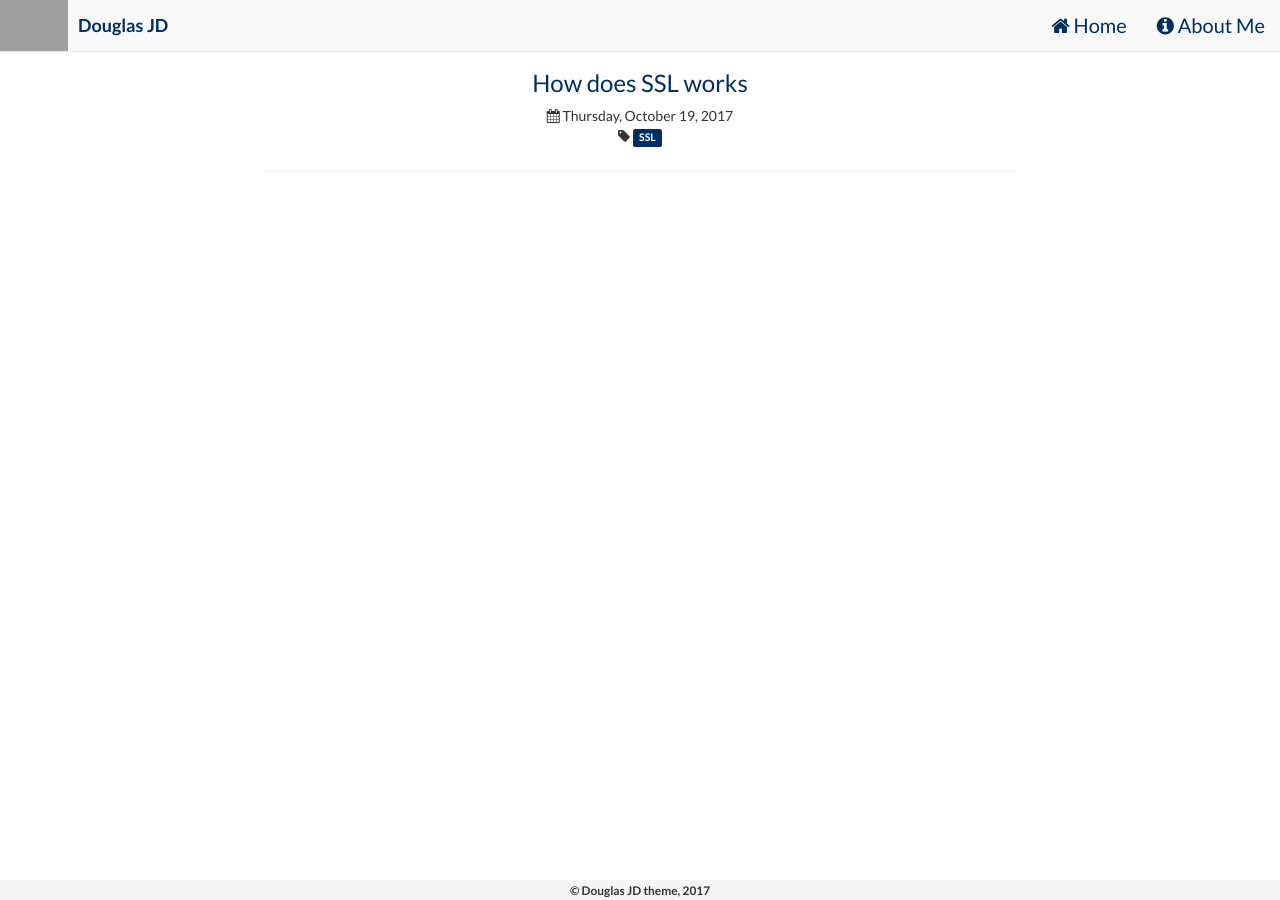
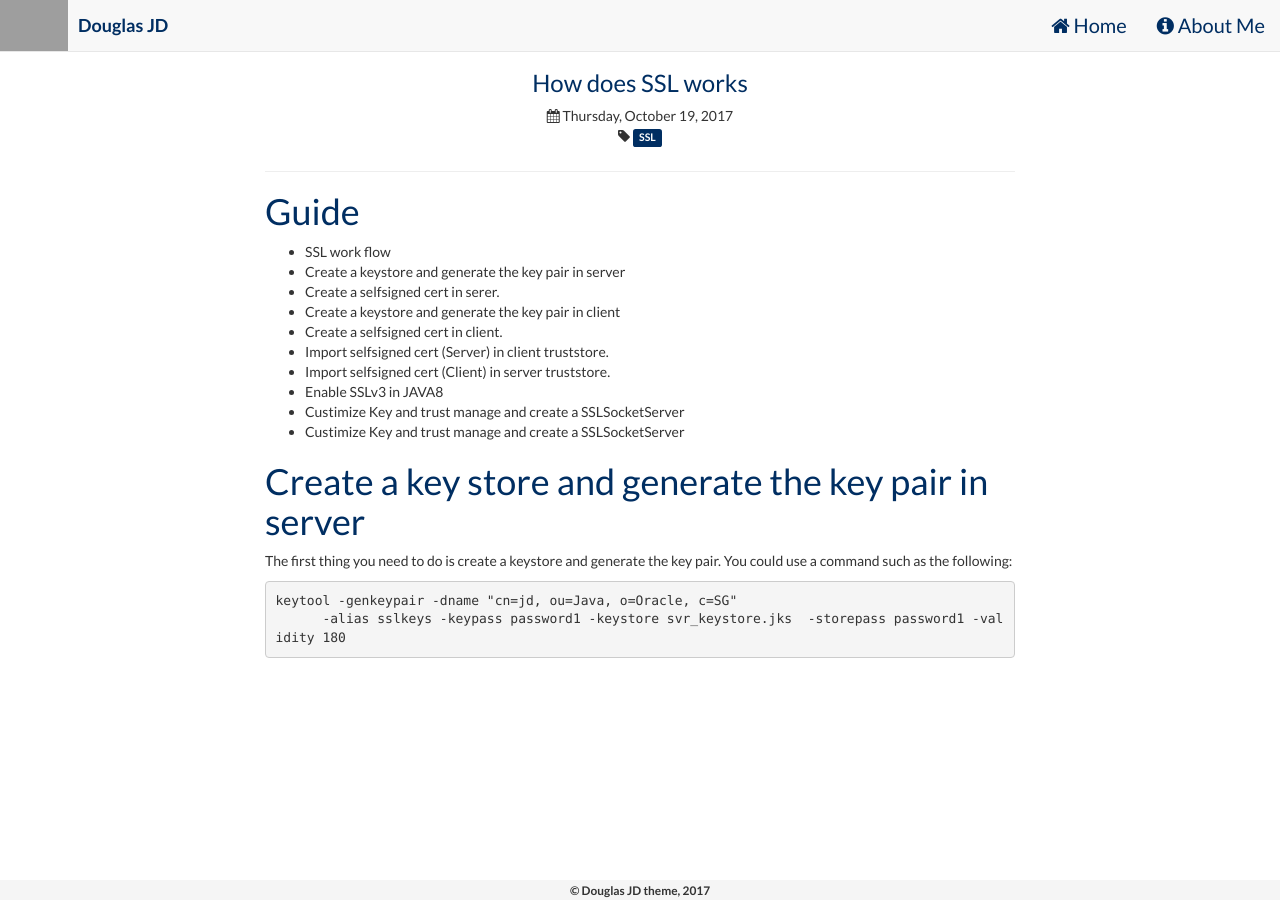
Before and after one commit to jd-xia/blog, a Jekyll site: the page built from _posts/2017-10-19-how-does-ssl-work.md, in a window 1280 px wide. Built offline with Jekyll 4.4.1, drawn with Linux system fonts in a browser that asks for light colours; nearby versions of some CDN libraries; grey boxes are pictures that could not be loaded.

Commit message:
update how does ssl works

````diff
--- a/_posts/2017-10-19-how-does-ssl-work.md
+++ b/_posts/2017-10-19-how-does-ssl-work.md
@@ -1,7 +1,28 @@
 ---
+layout: post
+tags: SSL
+date: 2017-10-19 17:28
+thumbnail: https://douglasjd.github.io/blog/images/ssl.jpg
 title: How does SSL works
-date: 2017-10-19 17:28:00 Z
-tags:
-- SSL
-layout: post
+published: true
 ---
+Guide
+============
+- SSL work flow
+- Create a keystore and generate the key pair in server
+- Create a selfsigned cert in serer.
+- Create a keystore and generate the key pair in client
+- Create a selfsigned cert in client.
+- Import selfsigned cert (Server) in client truststore.
+- Import selfsigned cert (Client) in server truststore.
+- Enable SSLv3 in JAVA8
+- Custimize Key and trust manage and create a SSLSocketServer
+- Custimize Key and trust manage and create a SSLSocketServer
+
+Create a key store and generate the key pair in server
+============
+The first thing you need to do is create a keystore and generate the key pair. You could use a command such as the following:
+```
+keytool -genkeypair -dname "cn=jd, ou=Java, o=Oracle, c=SG"
+      -alias sslkeys -keypass password1 -keystore svr_keystore.jks  -storepass password1 -validity 180
+```
````
Also changed, not shown: _posts/2015-01-01-another-demo-blog.md (deleted, +0 -17 lines).
